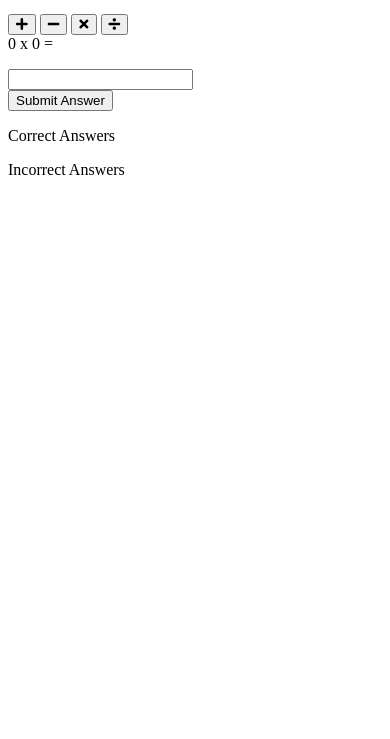
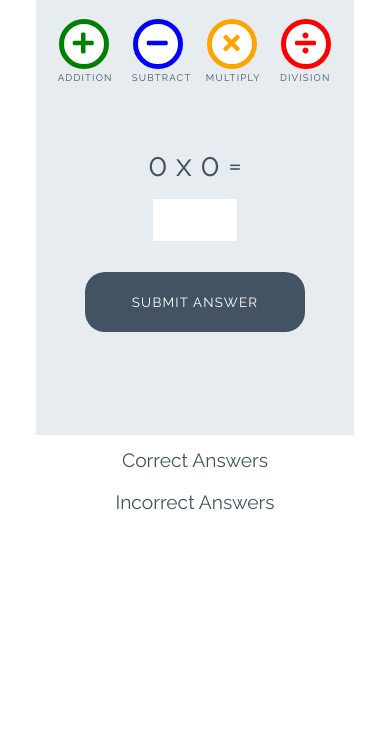
Before and after one commit to MariusLSmit/love-maths, a plain HTML site: page index.html in a window 390 px wide. Shown: the part 105-844 px from the top of the page. Drawn offline with Linux system fonts and the light colour scheme.

Commit message:
Add styles for game

```diff
--- a/assets/css/style.css
+++ b/assets/css/style.css
@@ -0,0 +1,250 @@
+body {
+    background-color: white;
+    font-family: "Raleway", sans-serif;
+    color: #445361;
+    text-align: center;
+}
+
+/* --------- Heading */
+
+.heading {
+    text-align: center;
+    font-size: 2.5rem;
+}
+
+.logo {
+    height: 40px;
+    padding-right: 5px;
+}
+
+/* --------- Game layout */
+
+.game-area {
+    background-color: #E6ECF0;
+    box-sizing: border-box;
+    width: 85%;
+    height: 65vh;
+    max-height: 450px;
+    max-width: 830px;
+    margin-left: auto;
+    margin-right: auto;
+    padding: 1%;
+}
+
+.question-area {
+    width: 50%;
+    font-size: 2rem;
+    margin: auto;
+    padding: 50px 0;
+}
+
+.question-area span {
+    padding: 0 15px;
+}
+
+.score-area {
+    margin: 5px auto;
+    width: 60%;
+    font-size: 1.2rem;
+}
+
+.controls-area {
+    width: 85%;
+    margin: 30px auto;
+}
+
+#score {
+    color: green;
+    font-weight: bold;
+}
+
+#incorrect {
+    color: red;
+    font-weight: bold;
+}
+
+.answer-message {
+    display: none;
+    font-size: 1rem;
+}
+
+#answer-box {
+    border: none;
+    color: #445361;
+    display: inline-block;
+    height: 40px;
+    width: 80px;
+    font-size: 1.2rem;
+}
+
+.scores {
+    display: inline-block;
+    padding: 25px;
+}
+
+/* --------- Buttons */
+
+.btn {
+    width: 220px;
+    height: 60px;
+    font-family: "Raleway", sans-serif;
+    text-transform: uppercase;
+    letter-spacing: 1.2px;
+    color: white;
+}
+
+.btn:focus {
+    outline: none;
+}
+
+.btn--big {
+    padding-top: 10px;
+    border-radius: 50%;
+    background-color: white;
+    border: 10px solid;
+    width: 100px;
+    height: 100px;
+    font-size: 3.2rem;
+    margin: 0 30px;
+    transition: all 0.5s;
+}
+
+.btn--big::after{
+    content: attr(data-type);
+    font-size: 1rem;
+    color: #445361;
+    position: relative;
+    left: -0.5em;
+}
+
+.btn--blue {
+    border-color: blue;
+    color: blue;
+}
+
+.btn--blue:active,
+.btn--blue:hover {
+    background-color: darkblue;
+    color: white;
+}
+
+.btn--orange {
+    border-color: orange;
+    color: orange;
+}
+
+.btn--orange:active,
+.btn--orange:hover {
+    background-color: darkorange;
+    color: white;
+}
+
+.btn--red {
+    border-color: red;
+    color: red;
+}
+
+.btn--red:active,
+.btn--red:hover {
+    background-color: darkred;
+    color: white;
+}
+
+.btn--green {
+    border-color: green;
+    color: green;
+}
+
+.btn--green:active,
+.btn--green:hover {
+    background-color: darkgreen;
+    color: white;
+}
+
+.btn--gray {
+    margin-top: 25px;
+    background-color: #445361;
+    border: 1px transparent;
+    border-radius: 20px;
+}
+
+.btn--gray:active,
+.btn--gray:hover {
+    background-color: #0d1013;
+}
+
+/* --------- Media queries */
+
+@media (max-width: 414px) {
+    .controls-area {
+        width: 100%;
+    }
+
+    .btn--big {
+        margin: 0 10px;
+        padding: 5px;
+        border: 5px solid;
+        width: 50px;
+        height: 50px;
+        font-size: 1.5rem;
+    }
+
+    .btn--big::after {
+        font-size: 0.6rem;
+        left: -0.7rem;
+    }
+
+    .question-area {
+        padding: 10% 0;
+        width: 100%;
+    }
+
+    .question-area span {
+        padding: 0;
+    }
+
+    .answer-message {
+        display: block;
+    }
+
+    #answer-box {
+        display: block;
+        margin: 0 auto;
+    }
+    .btn--gray {
+        margin-top: 0;
+    }
+
+    .score-area {
+        width: 100%;
+    }
+
+    .scores {
+        margin: 0.5em auto;
+        display: block;
+        padding: 5px;
+    }
+
+    .heading {
+        font-size: 2rem;
+    }
+}
+
+@media (max-width: 320px) {
+    .game-area {
+        height: 70vh;
+    }
+
+    .controls-area {
+        width: 75%;
+        margin: 10px auto;
+    }
+
+    .btn--big {
+        margin: 10px 10px;
+    }
+    .question-area {
+        padding: 10px 0;
+    }
+
+}
--- a/index.html
+++ b/index.html
@@ -19,16 +19,16 @@
 
     <div class="game-area">
         <div class="controls-area">
-            <button class="btn btn--big btn--green">
+            <button data-type="addition" class="btn btn--big btn--green">
                 <i class="fa fa-plus"></i>
             </button>
-            <button class="btn btn--big btn--blue">
+            <button data-type="subtract" class="btn btn--big btn--blue">
                 <i class="fa fa-minus"></i>
             </button>
-            <button class="btn btn--big btn--orange">
+            <button data-type="multiply" class="btn btn--big btn--orange">
                 <i class="fa fa-times"></i>
             </button>
-            <button class="btn btn--big btn--red">
+            <button data-type="division" class="btn btn--big btn--red">
                 <i class="fa fa-divide"></i>
             </button>
         </div>
@@ -40,7 +40,7 @@
         <p class="answer-message"></p>
         <input id="answer-box" type="number">
        </div>
-       <button class="btn btn--gray">Submit Answer</button>
+       <button data-type="submit"class="btn btn--gray">Submit Answer</button>
     </div>
 
     <div class="score-area">
```
